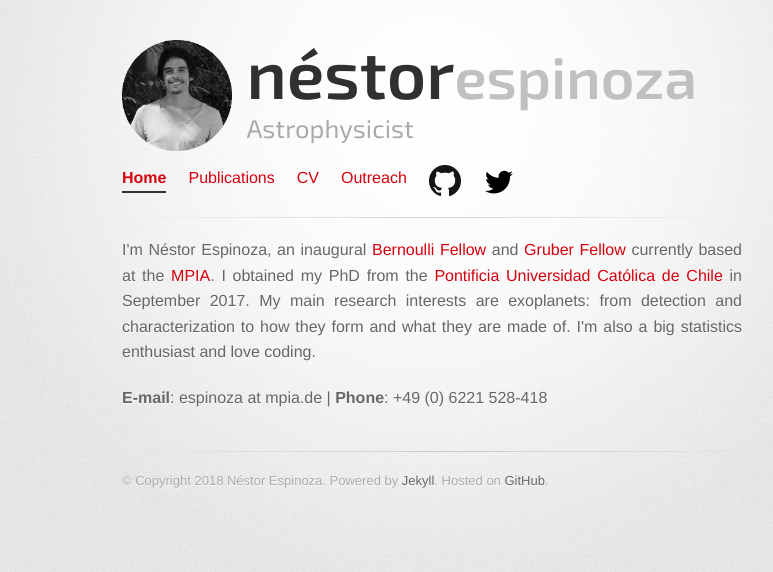
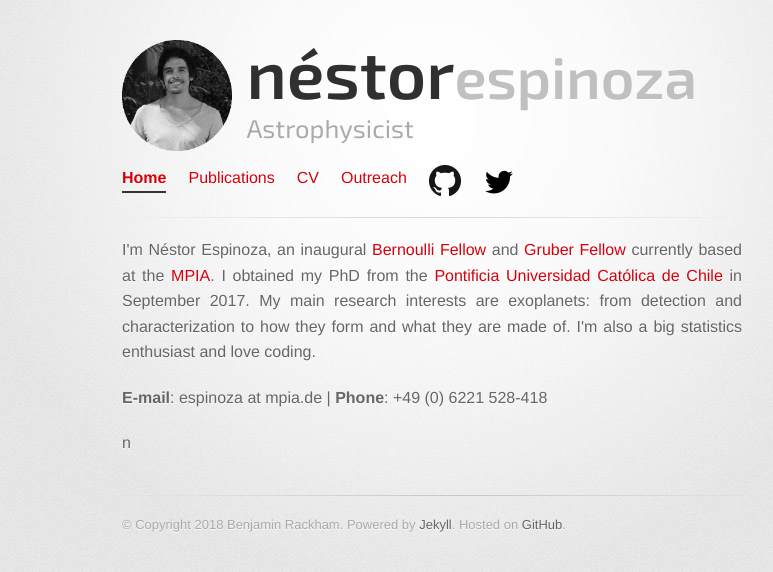
Before and after one commit to brackham/brackham.github.io, a Jekyll site: the page built from index.html, in a window 1280 px wide. Shown: the top 572 px of the page, without its empty margins (208-981 px from the left). Built offline with Jekyll 4.4.1, drawn with Linux system fonts in a browser that asks for light colours.

Commit message:
Update footer.html

```diff
--- a/_includes/footer.html
+++ b/_includes/footer.html
@@ -1,6 +1,6 @@
-        <footer>
-          &copy; Copyright {{ site.time | date: '%Y' }} Néstor Espinoza.
-          Powered by <a href="http://jekyllrb.com/">Jekyll</a>. Hosted on <a href="https://github.com/nespinoza/nespinoza.github.io">GitHub</a>.
+n        <footer>
+          &copy; Copyright {{ site.time | date: '%Y' }} Benjamin Rackham.
+          Powered by <a href="http://jekyllrb.com/">Jekyll</a>. Hosted on <a href="https://github.com/brackham/brackham.github.io">GitHub</a>.
         </footer>
       </div>
     </div>
```
